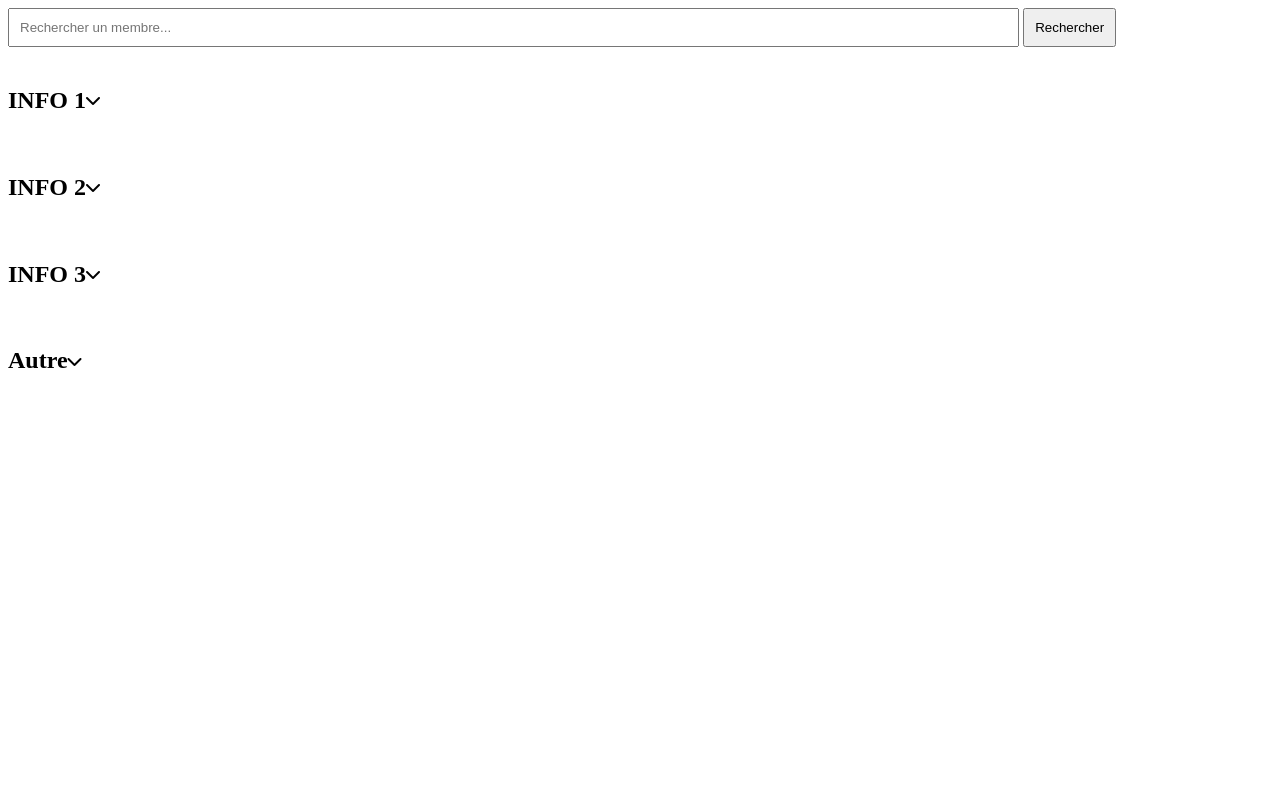
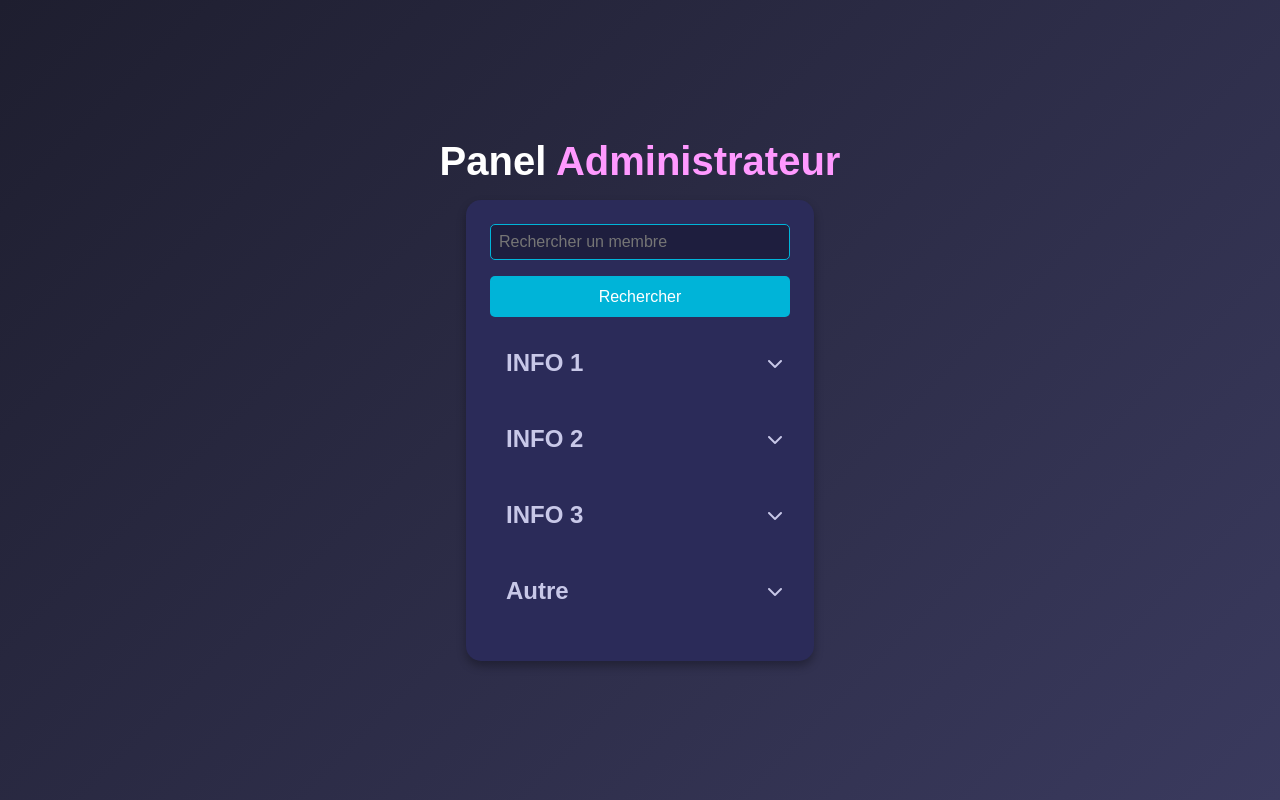
Before and after one commit to SAE-S3-grp-4/back-end, a PHP site: page /adminPanel.html in a window 1280 px wide. Run offline with PHP 8.4, Linux system fonts and the light colour scheme; data comes from the database, SQL or seed files in the repository.

Commit message:
admin panel

```diff
--- a/CSS/adminPanel.css
+++ b/CSS/adminPanel.css
@@ -1,57 +1,141 @@
-#search-input {
-    width: 80%;
-    padding: 10px;
-    margin-bottom: 20px;
+/* Reset styles */
+body, h1, h2, input, button, div {
+    margin: 0;
+    padding: 0;
     box-sizing: border-box;
 }
 
-#search-button {
-    padding: 10px;
-    margin-bottom: 20px;
+body {
+    font-family: Arial, sans-serif;
+    background: linear-gradient(135deg, #1e1e2f, #3a3a5e);
+    color: #fff;
+    display: flex;
+    justify-content: center;
+    align-items: center;
+    height: 100vh;
+    overflow-y: auto;
 }
 
-.info-container {
-    margin-bottom: 20px;
+.main-content {
+    text-align: center;
+    width: 100%;
+    padding: 2rem;
 }
 
-.info-content.hidden {
-    display: none;
+.header {
+    margin-bottom: 2rem;
 }
 
-.td-container {
-    margin-left: 20px;
-    margin-bottom: 20px;
+.title {
+    font-size: 2.5rem;
+    margin-bottom: 1rem;
 }
 
-.td-content.hidden {
-    display: none;
+.highlight {
+    color: #ff99ff;
 }
 
-.group-container {
-    margin-left: 40px;
-    margin-bottom: 20px;
+.content {
+    display: flex;
+    justify-content: center;
+    align-items: flex-start;
+    gap: 2rem;
+}
+
+.search-section {
+    background: #2b2b59;
+    border-radius: 15px;
+    padding: 1.5rem;
+    box-shadow: 0 5px 10px rgba(0, 0, 0, 0.3);
+    width: 300px;
+    text-align: left;
+    color: #c8c8e8;
+}
+
+.search-section input {
+    width: 100%;
+    padding: 0.5rem;
+    font-size: 1rem;
+    border: 1px solid #00b4d8;
+    border-radius: 5px;
+    background: #1e1e3e;
+    color: #fff;
+    margin-bottom: 1rem;
+}
+
+.search-section button {
+    width: 100%;
+    padding: 0.7rem;
+    font-size: 1rem;
+    border-radius: 5px;
+    border: none;
+    cursor: pointer;
+    background: #00b4d8;
+    color: #fff;
+    transition: background 0.3s ease;
+}
+
+.member-list {
+    margin-top: 1rem;
+}
+
+.info-container,
+.td-container,
+.group-container,
+.teacher-container,
+.student-container {
+    margin-bottom: 1rem;
+    padding: 0.5rem;
+    border-radius: 5px;
 }
 
 .label-container {
     display: flex;
+    justify-content: space-between;
     align-items: center;
     cursor: pointer;
 }
 
-.label-container h4 {
-    margin-right: 10px;
+.student-container,
+.teacher-container {
+    display: flex;
+    justify-content: space-between;
+    align-items: center;
+    padding: 0.5rem;
+    border-radius: 5px;
+    margin-bottom: 0.5rem;
 }
 
-.student-list.hidden {
+.student-container span,
+.teacher-container span {
+    flex: 1;
+}
+
+.student-container input,
+.teacher-container input {
+    margin-left: 1rem;
+}
+
+/* Classe cachée pour masquer les éléments par défaut */
+.hidden {
     display: none;
 }
 
-.student-container {
-    display: flex;
-    align-items: center;
-    margin-bottom: 10px;
+
+.label-container h2,
+.label-container h3,
+.label-container h4 {
+    margin: 0;
+    padding: 0.5rem; /* Ajout de padding pour toute la ligne */
+    width: 100%; /* Assurez-vous que l'élément prend toute la largeur */
+    box-sizing: border-box; /* Inclure le padding dans la largeur totale */
+    border-radius: 5px; /* Ajout de border-radius */
+    transition: background-color 0.3s ease, border-radius 0.3s ease; /* Ajout de transition */
 }
 
-.student-container span {
-    margin-right: 10px;
+.label-container h2:hover,
+.label-container h3:hover,
+.label-container h4:hover {
+    background-color: #3a3a5e;
+    border-radius: 5px; /* Ajout de border-radius pour l'effet de survol */
 }
--- a/adminPanel.html
+++ b/adminPanel.html
@@ -1,21 +1,31 @@
 <!DOCTYPE html>
-<html lang="en">
+<html lang="fr">
 <head>
     <meta charset="UTF-8">
     <meta name="viewport" content="width=device-width, initial-scale=1.0">
-    <title>Panel administrateur</title>
+    <title>Panel Administrateur</title>
     <link rel="stylesheet" href="css/adminPanel.css">
     <link rel="stylesheet" href="https://cdnjs.cloudflare.com/ajax/libs/font-awesome/6.0.0-beta3/css/all.min.css">
-    <script src="js/ajax.js"></script>
-    <script src="js/loading_students.js"></script>
+    <script src="js/ajax.js" defer></script>
+    <script src="js/loading_students.js" defer></script>
 </head>
 <body>
-    <div>
-        <input type="text" id="search-input" placeholder="Rechercher un membre...">
-        <button id="search-button">Rechercher</button>
+<div class="main-content">
+    <!-- Header -->
+    <header>
+        <h1 class="title">Panel <span class="highlight">Administrateur</span></h1>
+    </header>
+
+    <div class="content">
+        <!-- Recherche et affichage des membres -->
+        <aside class="search-section">
+            <input type="text" id="search-input" placeholder="Rechercher un membre">
+            <button id="search-button">Rechercher</button>
+            <section class="member-list" id="dropdown-container">
+                <!-- Dropdowns will be dynamically added here -->
+            </section>
+        </aside>
     </div>
-    <div id="dropdown-container">
-        <!-- Dropdowns will be dynamically added here -->
-    </div>
+</div>
 </body>
 </html>
--- a/php/database.php
+++ b/php/database.php
@@ -231,6 +231,7 @@ function dbRequestEventById($db, $id)
 
 
 
+
 function dbRequestStudents($db)
 {
   try {
```
